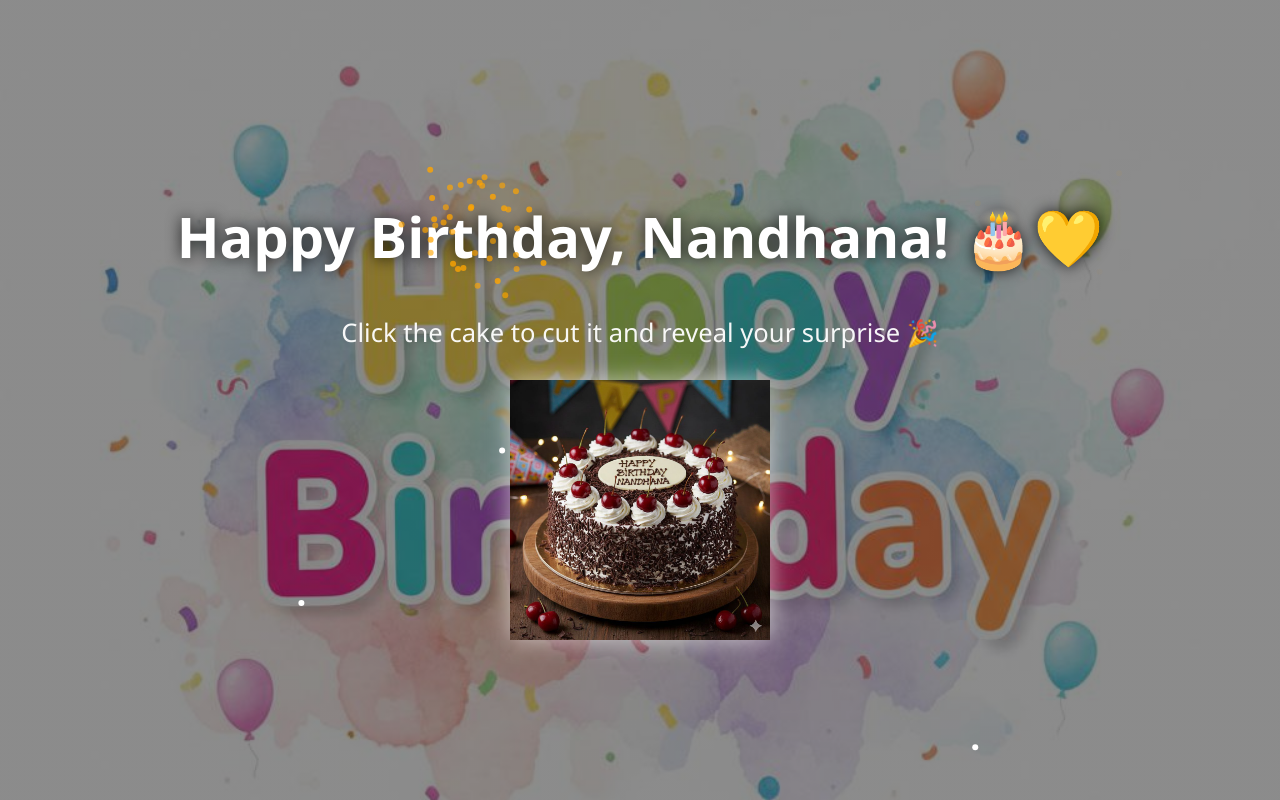
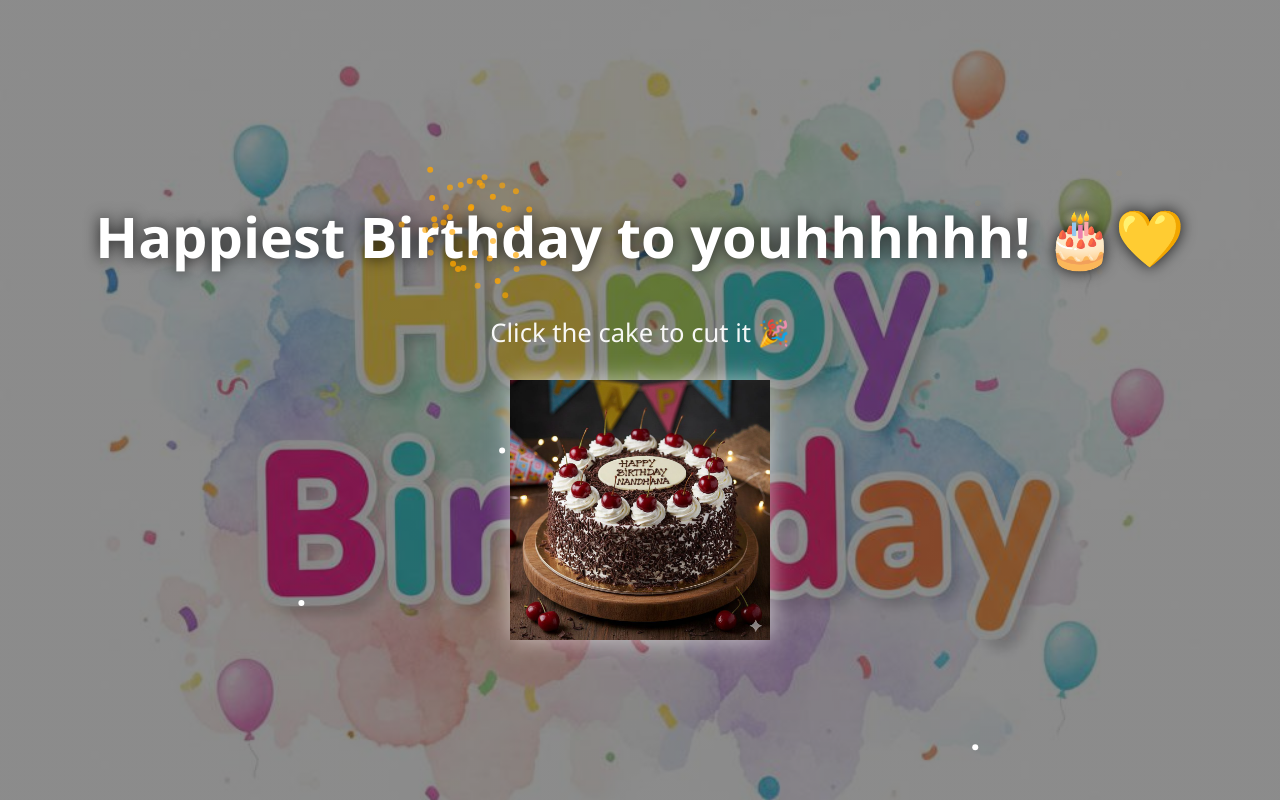
Before and after one commit to Sajeer29/file, a plain HTML site: page index.html in a window 1280 px wide. Drawn offline with Linux system fonts and the light colour scheme.

Commit message:
Change birthday message and style in index.html

```diff
--- a/index.html
+++ b/index.html
@@ -2,7 +2,7 @@
 <head>
     <meta charset="UTF-8" />
     <meta name="viewport" content="width=device-width, initial-scale=1.0" />
-    <title>Happy Birthday Nandhana 🎉</title>
+    <title>Happiest Birthday to youhhhhhh 🎉</title>
     <style>
         body {
             margin: 0;
@@ -50,8 +50,8 @@
 
 </head>
 <body>
-    <h1 style="font-size:3.5rem; margin-bottom:15px; text-shadow:0 0 15px rgba(0,0,0,0.8);">Happy Birthday, Nandhana! 🎂💛</h1>
-    <p style="font-size:1.6rem; margin-bottom:30px; opacity:0.95;">Click the cake to cut it and reveal your surprise 🎉</p><img id="cake" src="cake.jpg" alt="Birthday Cake" style="width:260px; cursor:pointer; transition:0.3s ease; filter:drop-shadow(0 0 12px rgba(255,255,255,0.6));" />
+    <h1 style="font-size:3.5rem; margin-bottom:15px; text-shadow:0 0 15px rgba(0,0,0,0.8);">Happiest Birthday to youhhhhhh! 🎂💛</h1>
+    <p style="font-size:1.6rem; margin-bottom:30px; opacity:0.95;">Click the cake to cut it 🎉</p><img id="cake" src="cake.jpg" alt="Birthday Cake" style="width:260px; cursor:pointer; transition:0.3s ease; filter:drop-shadow(0 0 12px rgba(255,255,255,0.6));" />
 
 <div id="message" style="margin-top:35px; font-size:2rem; font-weight:bold; display:none; text-shadow:0 0 10px rgba(255,255,255,0.9); animation: fadeIn 1.2s ease forwards;">heheheeeeeeeeeee, 💛🎉</div>
 
```
